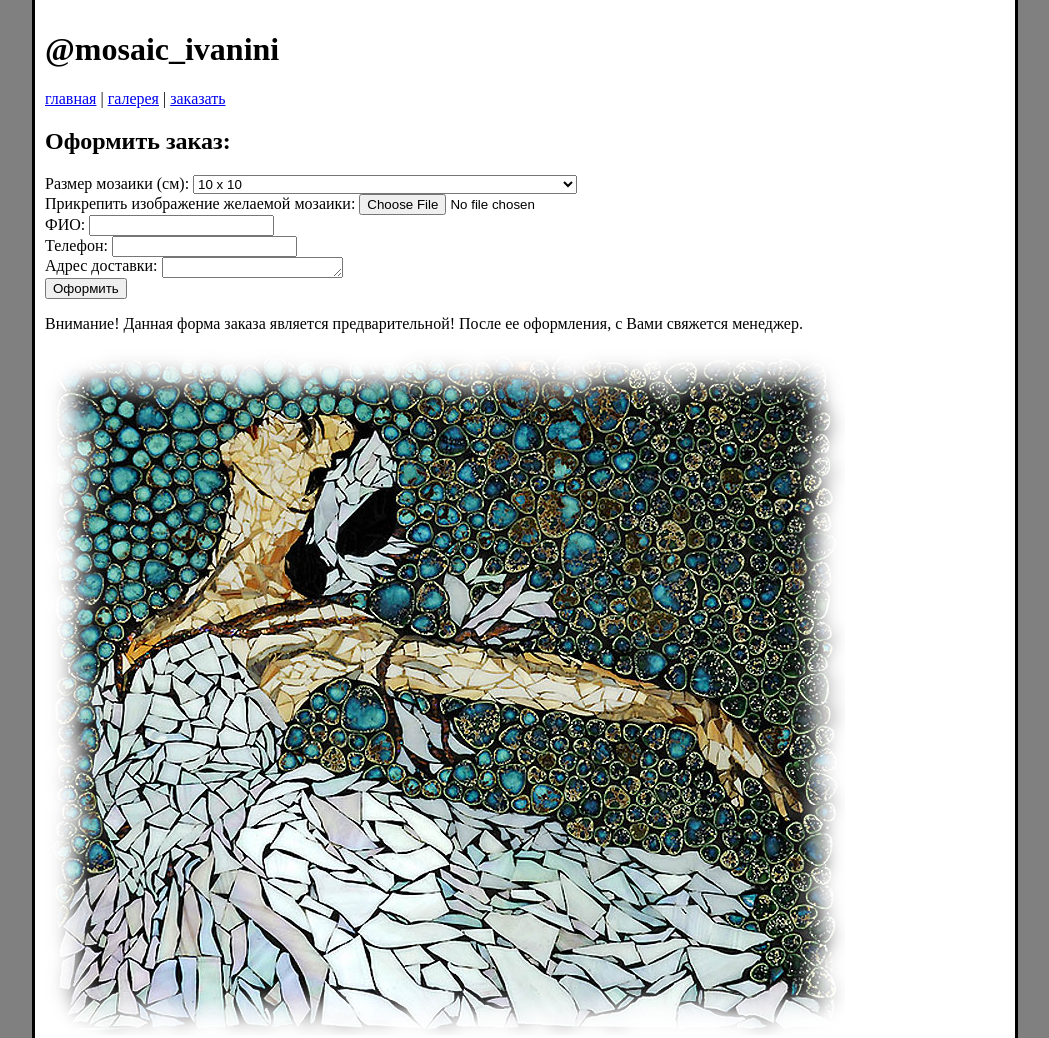
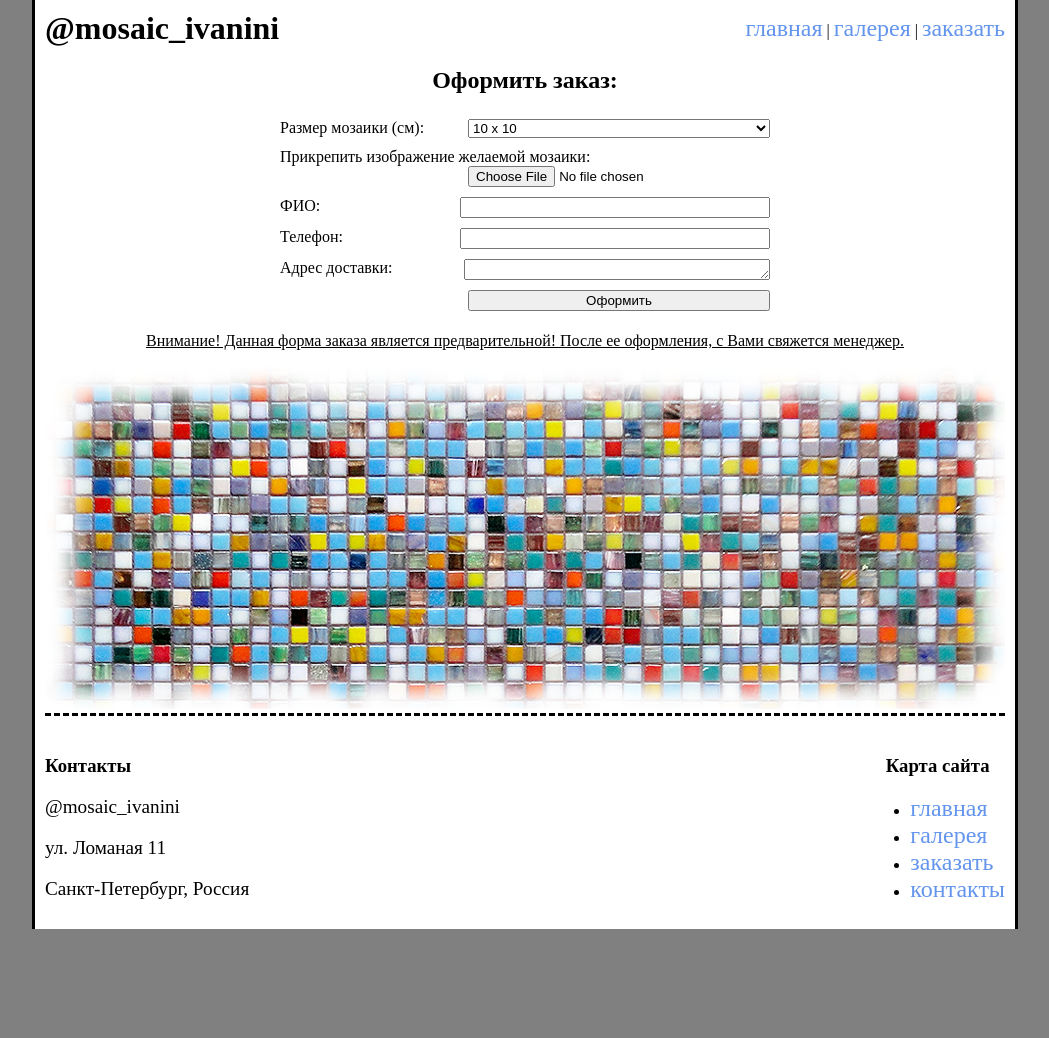
Before and after one commit to Eternal-Ann/webdev, a plain HTML site: page first_try/index.html in a window 1280 px wide. Shown: the top 1038 px of the page, without its empty margins (115-1164 px from the left). After the commit the page ends 929 px from the top, so only its background shows below. Drawn offline with Linux system fonts and the light colour scheme.

Commit message:
new features in style.css

```diff
--- a/first_try/index.html
+++ b/first_try/index.html
@@ -19,37 +19,39 @@
     <main>
       <h2>Оформить заказ:</h2>
       <form>
-        <div>
+        <div class="main_div">
+          <div class="item">
             <span>Размер мозаики (см):</span>
-          <select style="width: 40%;">
+            <select>
               <option>10 х 10</option>
               <option>10 х 15</option>
               <option>15 х 15</option>
             </select>
           </div>
-        <div>
+          <div class="item">
             <span>Прикрепить изображение желаемой мозаики:</span>
             <input type="file">
           </div>
-        <div>
+          <div class="item">
             <span>ФИО:</span>
             <input type="text">
           </div>
-        <div>
+          <div class="item">
             <span>Телефон:</span>
             <input type="text">
           </div>
-        <div>
+          <div class="item">
             <span>Адрес доставки:</span>
             <textarea style="vertical-align: middle;" rows="1"></textarea>
           </div>
-        <div>
+          <div class="item">
             <input type="button" value="Оформить">
           </div>
+        </div>
       </form>
-      <p>Внимание! Данная форма заказа является предварительной!
+      <p class="warn_tx">Внимание! Данная форма заказа является предварительной!
         После ее оформления, с Вами свяжется менеджер.</p>
-      <img src="img.png" alt="Пример мозаики: белый лебедь.">
+      <img src="mosaic.png" alt="пример_мозаики">
     </main>
 
     <footer>
--- a/first_try/style.css
+++ b/first_try/style.css
@@ -17,3 +17,81 @@ body {
   border-left: 3px solid black;
   border-right: 3px solid black;
 }
+
+header {
+  overflow: auto;
+}
+h1 {
+  margin: 0;
+  float: left;
+  width: 400px;
+}
+nav {
+  padding-top: 5px;
+  padding-bottom: 5px;
+  float: right;
+}
+a {
+  font-size: 1.5em;
+  color: cornflowerblue;
+  text-decoration: none;
+}
+a:visited {
+  color: tomato;
+}
+a:hover {
+  text-decoration: underline;
+}
+
+h2 {
+  text-align: center;
+}
+form {
+  width: 500px;
+  margin: auto;
+  overflow: auto;
+}
+p.warn_tx {
+  text-align: center;
+  text-decoration: underline;
+}
+.item {
+  padding: 5px;
+  text-align: right;
+}
+/*.item {
+  padding: 5px;
+  clear: both;
+  text-align: right;
+  line-height: 25px;
+}*/
+span {
+  float:left;
+}
+input {
+  width: 302px;
+}
+textarea {
+  width: 300px;
+}
+select {
+  width: 302px;
+}
+
+footer {
+  border-top: 3px dashed black;
+  padding-top: 20px;
+  overflow: auto;
+}
+.contact {
+  float: left;
+}
+.contact p {
+  font-size: 1.2em;
+}
+.sitemap {
+  float: right;
+}
+.sitemap h3 {
+  text-align: center;
+}
```
Also changed, not shown: first_try/img.png (deleted), first_try/mosaic.png (added). Lines whose indentation alone changed are shown as unchanged.
